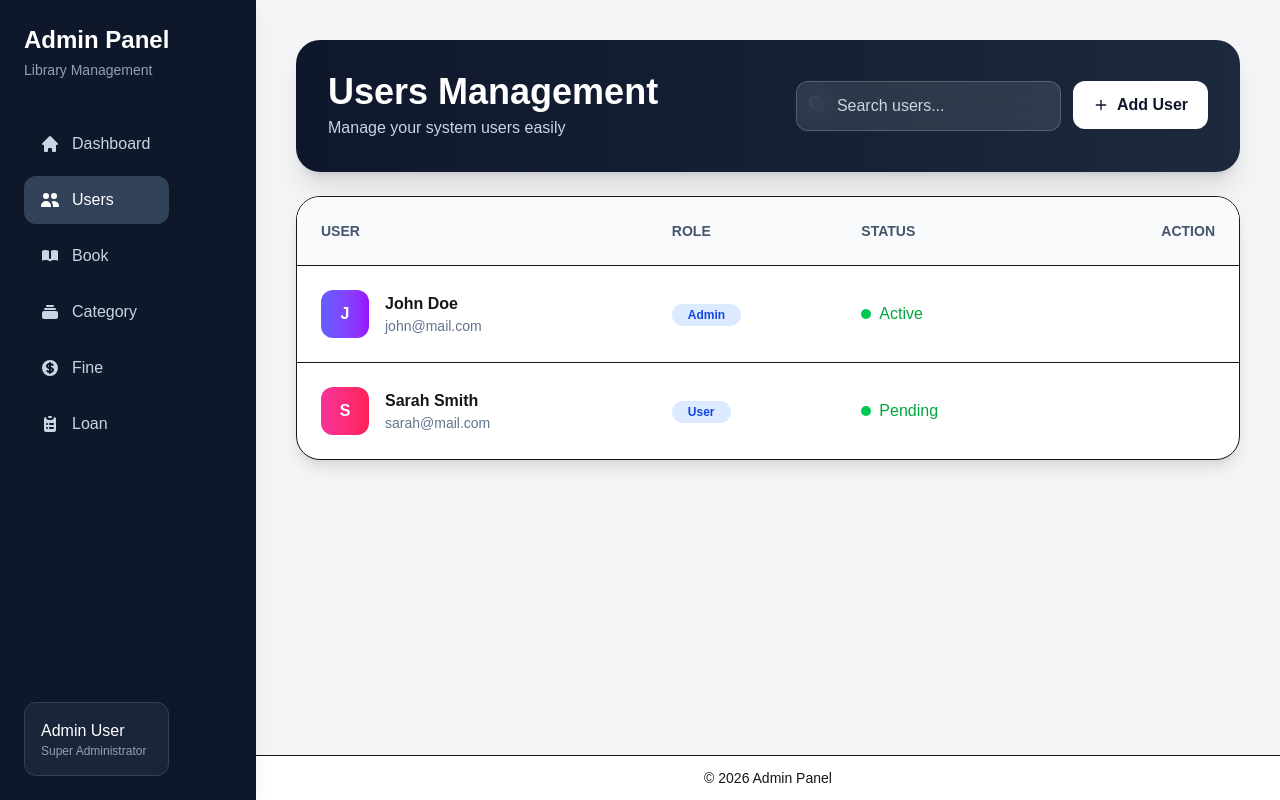
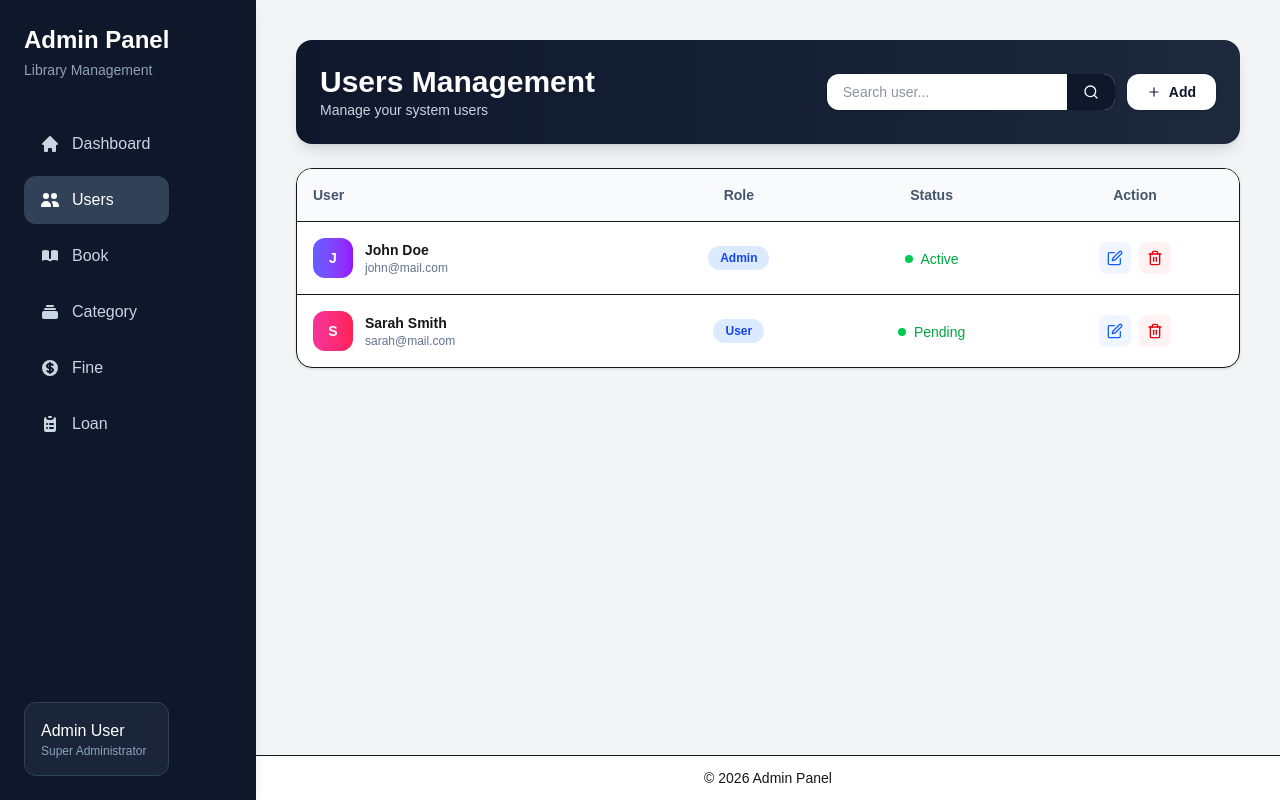
Before and after one commit to syidiqisyididiqi-hash/perpustakaan_frontend, a Next.js app: page /admin/user in a window 1280 px wide. Built offline with nearby package versions, Linux system fonts and the light colour scheme.

Commit message:
Update home page user

```diff
--- a/app/admin/user/page.tsx
+++ b/app/admin/user/page.tsx
@@ -1,121 +1,112 @@
 "use client";
 
+import { useState } from "react";
 import Link from "next/link";
 import { FiSearch, FiEdit, FiTrash2, FiPlus } from "react-icons/fi";
 
 export default function UserPage() {
+  const [query, setQuery] = useState("");
+  const [search, setSearch] = useState("");
+
   const users = [
-    {
-      id: 1,
-      name: "John Doe",
-      email: "john@mail.com",
-      role: "Admin",
-      status: "Active",
-      initial: "J",
-      color: "from-indigo-500 to-purple-600",
-    },
-    {
-      id: 2,
-      name: "Sarah Smith",
-      email: "sarah@mail.com",
-      role: "User",
-      status: "Pending",
-      initial: "S",
-      color: "from-pink-500 to-rose-500",
-    },
+    { id: 1, name: "John Doe", email: "john@mail.com", role: "Admin", status: "Active", initial: "J", color: "from-indigo-500 to-purple-600" },
+    { id: 2, name: "Sarah Smith", email: "sarah@mail.com", role: "User", status: "Pending", initial: "S", color: "from-pink-500 to-rose-500" },
   ];
+
+  const handleSearch = () => {
+    setSearch(query);
+  };
+
+  const filtered = users.filter(
+    (u) =>
+      u.name.toLowerCase().includes(search.toLowerCase()) ||
+      u.email.toLowerCase().includes(search.toLowerCase())
+  );
 
   return (
     <div className="space-y-6">
-      {/* HEADER */}
-      <div className="bg-gradient-to-r from-slate-900 to-slate-800 rounded-3xl p-6 md:p-8 text-white shadow-xl">
-        <div className="flex flex-col md:flex-row md:items-center md:justify-between gap-5">
+      <div className="bg-gradient-to-r from-slate-900 to-slate-800 rounded-2xl p-6 text-white shadow-lg">
+        <div className="flex flex-col md:flex-row md:items-center md:justify-between gap-4">
           <div>
-            <h1 className="text-2xl md:text-4xl font-bold">
-              Users Management
-            </h1>
-            <p className="text-slate-300 mt-1 text-sm md:text-base">
-              Manage your system users easily
-            </p>
+            <h1 className="text-3xl font-bold">Users Management</h1>
+            <p className="text-slate-300 text-sm">Manage your system users</p>
           </div>
 
-          <div className="flex flex-col sm:flex-row gap-3 w-full md:w-auto">
-            <div className="relative flex-1">
-              <FiSearch className="absolute left-3 top-3.5 text-slate-400" />
+          <div className="flex gap-3 w-full md:w-auto">
+            <div className="flex bg-white rounded-xl overflow-hidden shadow w-full md:w-72">
               <input
-                type="text"
-                placeholder="Search users..."
-                className="w-full pl-10 pr-4 py-3 rounded-xl bg-white/10 border border-white/20 backdrop-blur-md text-white placeholder:text-slate-300 focus:outline-none"
+                value={query}
+                onChange={(e) => setQuery(e.target.value)}
+                placeholder="Search user..."
+                className="flex-1 px-4 py-2 text-sm outline-none text-slate-800"
               />
+              <button
+                onClick={handleSearch}
+                className="px-4 bg-slate-900 text-white flex items-center justify-center hover:bg-slate-700 transition"
+              >
+                <FiSearch />
+              </button>
             </div>
 
-            {/* ADD USER */}
             <Link href="/admin/user/create">
-              <button className="flex items-center justify-center gap-2 bg-white text-slate-900 px-5 py-3 rounded-xl font-semibold hover:bg-slate-100 transition">
+              <button className="flex items-center gap-2 bg-white text-slate-900 px-5 py-2 rounded-xl text-sm font-semibold shadow hover:bg-slate-100 transition">
                 <FiPlus />
-                Add User
+                Add
               </button>
             </Link>
           </div>
         </div>
       </div>
 
-      {/* DESKTOP TABLE */}
-      <div className="hidden md:block bg-white rounded-3xl shadow-lg border overflow-hidden">
-        <table className="w-full text-left">
-          <thead className="bg-slate-50 text-slate-600 text-sm uppercase">
+      <div className="hidden md:block bg-white rounded-2xl shadow border overflow-hidden">
+        <table className="w-full text-sm">
+          <thead className="bg-slate-50 text-slate-600">
             <tr>
-              <th className="p-6">User</th>
-              <th className="p-6">Role</th>
-              <th className="p-6">Status</th>
-              <th className="p-6 text-right">Action</th>
+              <th className="p-4 text-left">User</th>
+              <th className="p-4 text-center">Role</th>
+              <th className="p-4 text-center">Status</th>
+              <th className="p-4 text-center">Action</th>
             </tr>
           </thead>
 
           <tbody>
-            {users.map((u) => (
-              <tr key={u.id} className="border-t hover:bg-slate-50 group">
-                <td className="p-6">
-                  <div className="flex items-center gap-4">
-                    <div
-                      className={`w-12 h-12 rounded-xl bg-gradient-to-r ${u.color} text-white flex items-center justify-center font-bold`}
-                    >
+            {filtered.map((u) => (
+              <tr key={u.id} className="border-t hover:bg-slate-50">
+                <td className="p-4">
+                  <div className="flex items-center gap-3">
+                    <div className={`w-10 h-10 rounded-xl bg-gradient-to-r ${u.color} text-white flex items-center justify-center font-bold`}>
                       {u.initial}
                     </div>
-
                     <div>
                       <p className="font-semibold">{u.name}</p>
-                      <p className="text-sm text-slate-500">{u.email}</p>
+                      <p className="text-xs text-slate-500">{u.email}</p>
                     </div>
                   </div>
                 </td>
 
-                <td className="p-6">
-                  <span className="px-4 py-1 rounded-full text-xs bg-blue-100 text-blue-700 font-semibold">
+                <td className="p-4 text-center">
+                  <span className="inline-block px-3 py-1 rounded-full text-xs bg-blue-100 text-blue-700 font-semibold">
                     {u.role}
                   </span>
                 </td>
 
-                <td className="p-6">
-                  <div className="flex items-center gap-2 font-medium text-green-600">
-                    <span className="w-2.5 h-2.5 bg-green-500 rounded-full"></span>
+                <td className="p-4 text-center">
+                  <span className="inline-flex items-center gap-2 text-green-600 font-medium justify-center">
+                    <span className="w-2 h-2 bg-green-500 rounded-full"></span>
                     {u.status}
-                  </div>
+                  </span>
                 </td>
 
-                <td className="p-6 text-right">
-                  <div className="flex justify-end gap-3 opacity-0 group-hover:opacity-100 transition">
-
-                    {/* EDIT */}
-                    <Link href={`/admin/users/${u.id}/edit`}>
-                      <button className="p-2 hover:bg-blue-50 rounded-lg text-blue-600">
-                        <FiEdit />
+                <td className="p-4">
+                  <div className="flex justify-center gap-2">
+                    <Link href={`/admin/user/${u.id}/edit`}>
+                      <button className="p-2 bg-blue-50 text-blue-600 rounded-lg hover:bg-blue-100 transition">
+                        <FiEdit size={16} />
                       </button>
                     </Link>
 
-                    {/* DELETE */}
-                    <button className="p-2 hover:bg-red-50 rounded-lg text-red-600">
-                      <FiTrash2 />
+                    <button className="p-2 bg-red-50 text-red-600 rounded-lg hover:bg-red-100 transition">
+                      <FiTrash2 size={16} />
                     </button>
                   </div>
                 </td>
@@ -125,48 +116,39 @@ export default function UserPage() {
         </table>
       </div>
 
-      {/* MOBILE CARD LIST */}
-      <div className="md:hidden space-y-4">
-        {users.map((u) => (
-          <div key={u.id} className="bg-white rounded-2xl p-5 shadow border space-y-4">
-            <div className="flex items-center gap-4">
-              <div
-                className={`w-12 h-12 rounded-xl bg-gradient-to-r ${u.color} text-white flex items-center justify-center font-bold`}
-              >
+      <div className="md:hidden space-y-3">
+        {filtered.map((u) => (
+          <div key={u.id} className="bg-white rounded-xl p-4 shadow border space-y-3">
+            <div className="flex items-center gap-3">
+              <div className={`w-10 h-10 rounded-xl bg-gradient-to-r ${u.color} text-white flex items-center justify-center font-bold`}>
                 {u.initial}
               </div>
-
               <div>
                 <p className="font-semibold">{u.name}</p>
-                <p className="text-sm text-slate-500">{u.email}</p>
+                <p className="text-xs text-slate-500">{u.email}</p>
               </div>
             </div>
 
-            <div className="flex justify-between text-sm">
+            <div className="flex justify-between text-xs">
               <span className="px-3 py-1 rounded-full bg-blue-100 text-blue-700 font-semibold">
                 {u.role}
               </span>
-
-              <div className="flex items-center gap-2 text-green-600 font-medium">
-                <span className="w-2.5 h-2.5 bg-green-500 rounded-full"></span>
-                {u.status}
-              </div>
+              <span className="text-green-600 font-medium">{u.status}</span>
             </div>
 
-            <div className="flex gap-3">
+            <div className="flex gap-2">
               <Link href={`/admin/user/${u.id}/edit`} className="flex-1">
-                <button className="w-full py-2 rounded-lg bg-blue-50 text-blue-600 font-semibold">
+                <button className="w-full py-2 bg-blue-50 text-blue-600 rounded-lg text-sm">
                   Edit
                 </button>
               </Link>
 
-              <button className="flex-1 py-2 rounded-lg bg-red-50 text-red-600 font-semibold">
+              <button className="flex-1 py-2 bg-red-50 text-red-600 rounded-lg text-sm">
                 Delete
               </button>
             </div>
           </div>
         ))}
-
       </div>
     </div>
   );
```
